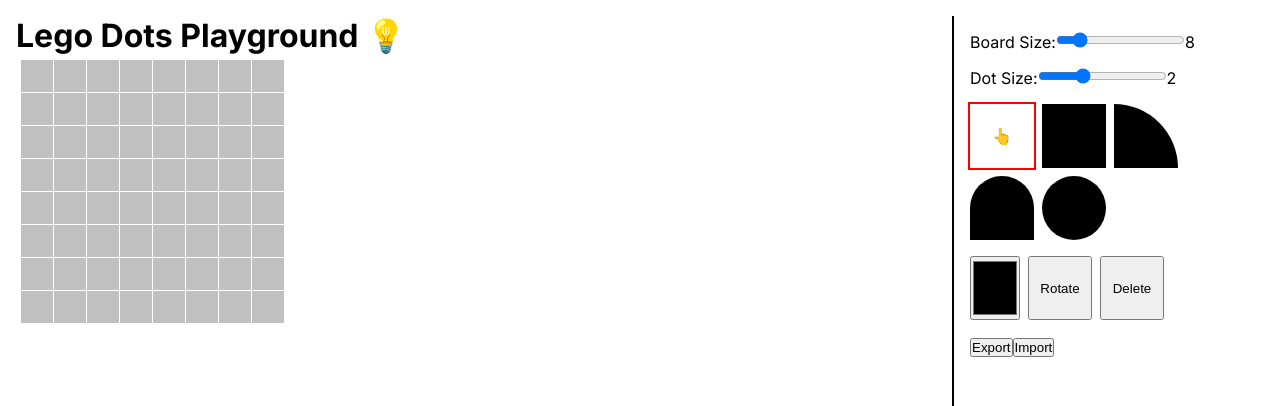
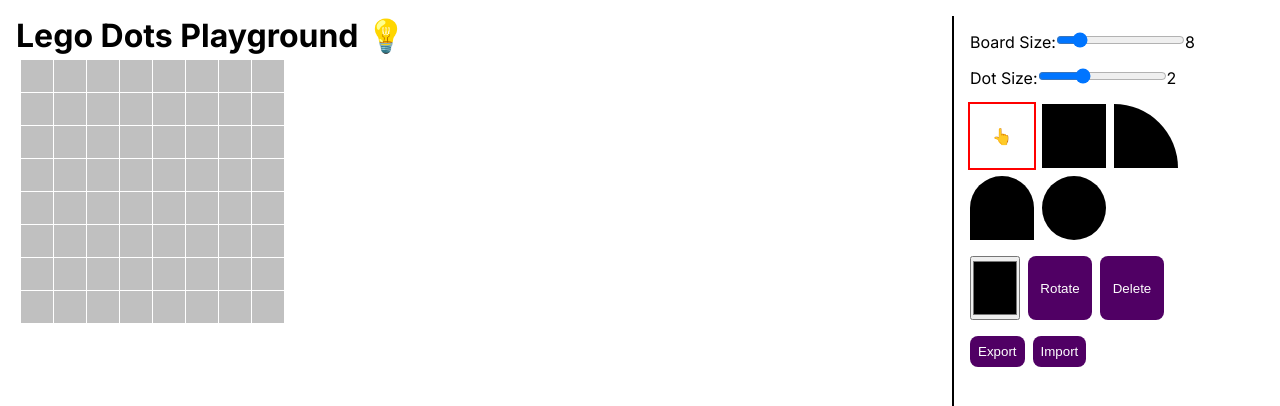
Before and after one commit to joseignacioLS/lego-dots-playground, a Next.js app: page / in a window 1280 px wide. Shown: the top 406 px of the page. Built offline with nearby package versions, Linux system fonts and the light colour scheme.

Commit message:
close modal on load, copy board on resize

```diff
--- a/app/components/Controllers.jsx
+++ b/app/components/Controllers.jsx
@@ -17,7 +17,7 @@
   loadGrid,
   exportGrid,
 }) => {
-  const { openModal } = useContext(ModalContext);
+  const { openModal, hideModal } = useContext(ModalContext);
   return (
     <section className={styles.controls}>
       <div className={styles.managing}>
@@ -78,7 +78,7 @@
           <button onClick={deleteDot}>Delete</button>
         </div>
       </div>
-      <div>
+      <div className={styles.loadOptions}>
         <button onClick={exportGrid}>Export</button>
         <button
           onClick={() =>
@@ -89,7 +89,10 @@
                   type="file"
                   onLoad={(e) => console.log(e)}
                 ></input>
-                <button onClick={loadGrid}>Load</button>
+                <button onClick={() => {
+                  loadGrid()
+                  hideModal();
+                  }}>Load</button>
               </div>
             )
           }
--- a/app/components/Controllers.module.scss
+++ b/app/components/Controllers.module.scss
@@ -26,12 +26,13 @@
     display: flex;
     flex-direction: column;
     gap: 1rem;
+
     .actions {
       display: flex;
       gap: 0.5rem;
       flex-wrap: wrap;
 
-      > * {
+      >* {
         height: 4rem;
         aspect-ratio: 1 / 1;
       }
@@ -42,6 +43,12 @@
       gap: 0.5rem;
       flex-wrap: wrap;
     }
+
+  }
+
+  .loadOptions {
+    display: flex;
+    gap: .5rem;
   }
 
   .cell {
--- a/app/globals.scss
+++ b/app/globals.scss
@@ -13,3 +13,14 @@
   max-width: 100%;
   max-height: 100vh;
 }
+
+button {
+  padding: .5rem;
+
+  color: white;
+  background-color: rgb(80, 0, 100);
+
+  border: 0;
+  outline: 0;
+  border-radius: .5rem;
+}
--- a/app/page.js
+++ b/app/page.js
@@ -111,7 +111,17 @@
 
   const handleSizeChange = (value) => {
     setSize(value);
-    setGrid(generateGrid(value));
+    setGrid(oldGrid => {
+      const newGrid = generateGrid(value);
+      oldGrid.forEach((row, y) => {
+        row.forEach((cell, x) => {
+          if (newGrid.length <= y) return
+          if (newGrid[y].length <= x) return
+          newGrid[y][x] = cell
+        })
+      })
+      return newGrid
+    });
   };
 
   const handleDotSizeChange = (value) => {
```
